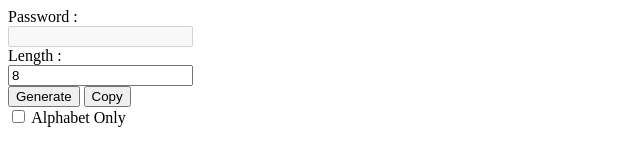
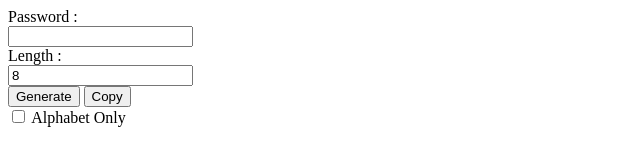
Before and after one commit to usmannasution80/password-generator-html, a plain HTML site: page index.html in a window 1280 px wide. Shown: the whole page, without its empty margins (0-640 px from the left). Drawn offline with Linux system fonts and the light colour scheme.

Commit message:
Some changes

```diff
--- a/index.html
+++ b/index.html
@@ -9,7 +9,7 @@
 
     <label for="password">Password :</label>
     <br/>
-    <input id="password" type="text" disabled/>
+    <input id="password" type="text"/>
     <br/>
 
     <label for="length">Length :</label>
```
